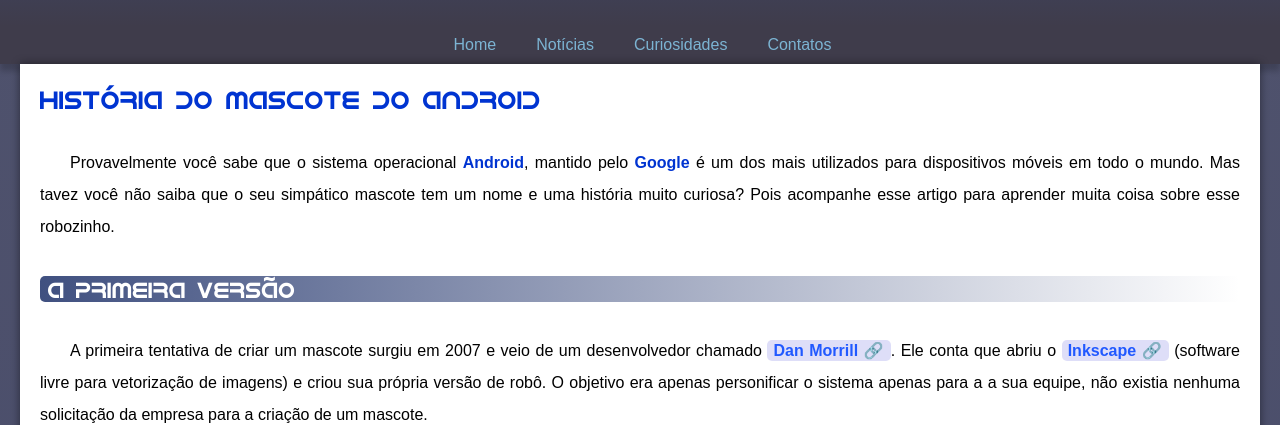
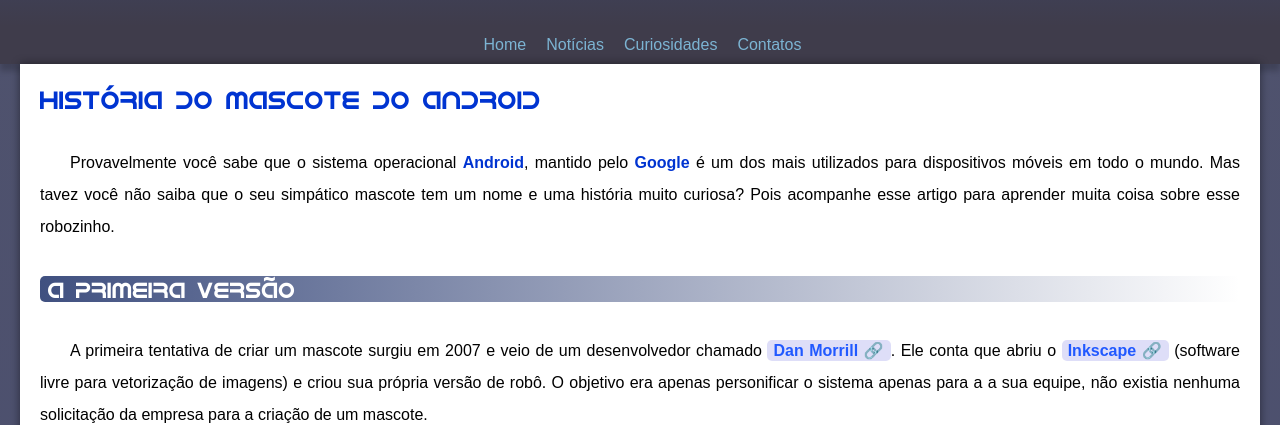
Before and after one commit to felixlq/Projeto-Androide, a plain HTML site: page index.html in a window 1280 px wide. Shown: the part 164-589 px from the top of the page. Drawn offline with Linux system fonts and the light colour scheme.

Commit message:
update menu

```diff
--- a/styles/style.css
+++ b/styles/style.css
@@ -80,7 +80,7 @@ nav > ul {
 }
 
 nav a {
-    padding: 10px 20px 10px 20px;
+    padding: 10px 10px 10px 10px;
     color: rgb(124, 180, 211);
     text-decoration: none;
     border-radius: 5px;
@@ -98,7 +98,7 @@ nav a:hover {
     transition-duration: .8s;
 }
 body{
-    background-image: linear-gradient(to top, #3b4066 0%, #50536d 100%);
+    background-image: linear-gradient(to top, #404672 0%, #50536d 100%);
 }
 
 main {
```
